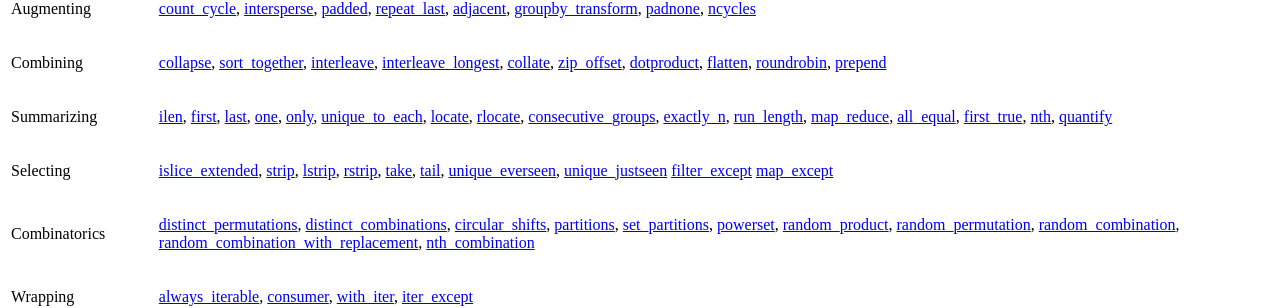
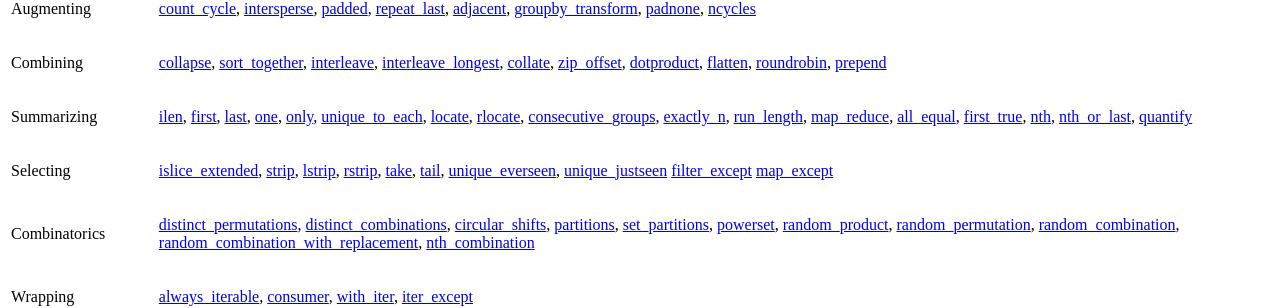
Before and after one commit to more-itertools/more-itertools, a Sphinx documentation site: the page built from docs/index.rst, in a window 1280 px wide. Shown: the part 651-959 px from the top of the page. Built offline with Sphinx 7.4.7 and the Read the Docs theme 2.0.0, drawn with Linux system fonts in a browser that asks for light colours.

Commit message:
nth_or_last docs

```diff
--- a/README.rst
+++ b/README.rst
@@ -73,6 +73,7 @@ Python iterables.
 |                        | `all_equal <https://more-itertools.readthedocs.io/en/stable/api.html#more_itertools.all_equal>`_,                                                                                                                    |
 |                        | `first_true <https://more-itertools.readthedocs.io/en/stable/api.html#more_itertools.first_true>`_,                                                                                                                  |
 |                        | `nth <https://more-itertools.readthedocs.io/en/stable/api.html#more_itertools.nth>`_,                                                                                                                                |
+|                        | `nth_or_last <https://more-itertools.readthedocs.io/en/stable/api.html#more_itertools.nth_or_last>`_,                                                                                                                |
 |                        | `quantify <https://more-itertools.readthedocs.io/en/stable/api.html#more_itertools.quantify>`_                                                                                                                       |
 +------------------------+----------------------------------------------------------------------------------------------------------------------------------------------------------------------------------------------------------------------+
 | Selecting              | `islice_extended <https://more-itertools.readthedocs.io/en/stable/api.html#more_itertools.islice_extended>`_,                                                                                                        |
--- a/docs/api.rst
+++ b/docs/api.rst
@@ -148,6 +148,7 @@ These tools return summarized or aggregated data from an iterable.
 .. autofunction:: all_equal
 .. autofunction:: first_true
 .. autofunction:: nth
+.. autofunction:: nth_or_last
 .. autofunction:: quantify(iterable, pred=bool)
 
 
```
